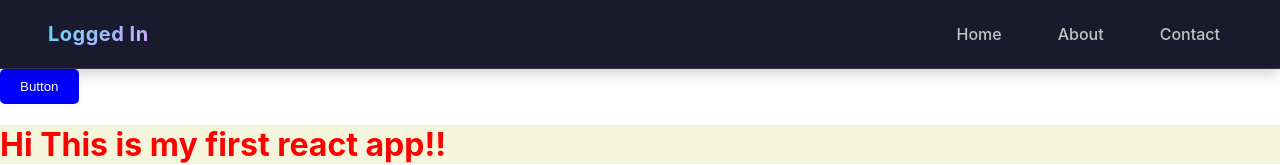
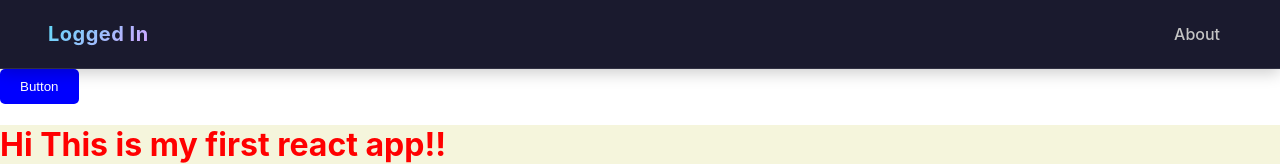
Before and after one commit to jashjummani2/react-az, a React (Create React App) app: page / in a window 1280 px wide. Shown: the top 165 px of the page. Built offline with nearby package versions, Linux system fonts and the light colour scheme.

Commit message:
calling by reference using props.childre method

```diff
--- a/src/components/Navbar/navbar.js
+++ b/src/components/Navbar/navbar.js
@@ -1,9 +1,9 @@
 import './navbar.css';
 
-function NavItem({text}){
+function NavItem(props){
   return (
     <li className="nav-item">
-      <div className="nav-item-link">{text}</div>
+      <div className="nav-item-link">{props.children}</div>
     </li>
   );
 }
@@ -16,9 +16,9 @@ function Navbar(props) {
 
       <p>{props.isloggedProps ? "Logged In" : "Logged Out"}</p>
       <ul className="navbar">
-        <NavItem text="Home"/>
-        <NavItem text="About"/>
-        <NavItem text="Contact"/>
+        <NavItem>About</NavItem>
+        {/* <NavItem text="About"/>
+        <NavItem text="Contact"/> */}
       </ul>
 
     </div>
```
